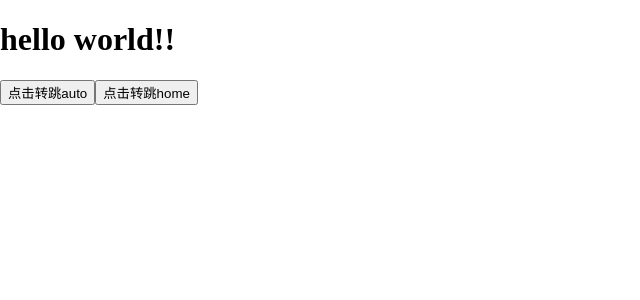
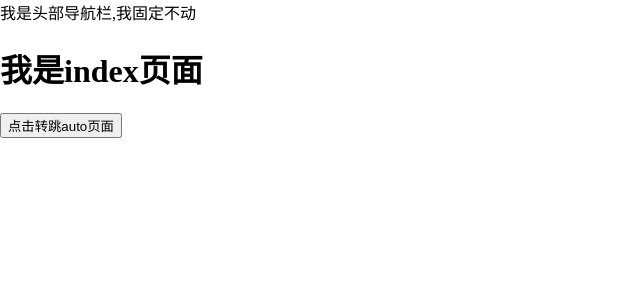
Before and after one commit to ershuaili/LearnVue, a Vue app: page /index in a window 1280 px wide. Shown: the top 300 px of the page, without its empty margins (0-640 px from the left). Built offline with nearby package versions, Linux system fonts and the light colour scheme.

Commit message:
router学习
Signed-off-by: shuai <liershuai.cn@gmail.com>

```diff
--- a/src/components/About.vue
+++ b/src/components/About.vue
@@ -1,12 +1,18 @@
 <template>
-  <div class="about">
-    <h1>This is an about page</h1>
-  </div>
+  <h1>我是about页面</h1>
+  <button @click="toIndex">点击转跳index页面</button>
 </template>
 
 <script>
 export default {
   name: 'About',
-  components: {}
+  components: {},
+  methods: {
+    toIndex() {
+      this.$router.push({
+        name: 'AppIndex',
+      })
+    },
+  }
 }
 </script>
--- /dev/null
+++ b/src/components/AppIndex.vue
@@ -0,0 +1,22 @@
+<template>
+  <h1>我是index页面</h1>
+  <button @click="about">点击转跳auto页面</button>
+</template>
+
+<script>
+export default {
+  name: "Index",
+  components: {},
+  methods: {
+    about() {
+      this.$router.push({
+        name: 'About',
+      })
+    },
+  }
+}
+</script>
+
+<style scoped>
+
+</style>
--- a/src/components/Home.vue
+++ /dev/null
@@ -1,12 +0,0 @@
-<template>
-  <div class="about">
-    <h1>This is an Home page</h1>
-  </div>
-</template>
-
-<script>
-export default {
-  name: 'Home',
-  components: {}
-}
-</script>
--- a/src/router/index.js
+++ b/src/router/index.js
@@ -1,11 +1,33 @@
 import {createRouter, createWebHistory} from 'vue-router'
+import Home from '../views/Home.vue'
 // 路由数组
 const routes = [
-    // {
-    //     path: '/',
-    //     name: '/',
-    //     component: () => import('../App.vue')
-    // },
+    {
+        path: '/',
+        name: 'Default',
+        redirect: 'home',
+        component: Home,
+    },
+    // home组件作为全局的父组件
+    {
+        path: '/home',
+        name: 'Home',
+        component: Home,
+        redirect: '/index',
+        children: [
+            {
+                path: '/index',
+                name: 'AppIndex',
+                component: () => import('../components/AppIndex.vue')
+            },
+            {
+                path: '/about',
+                name: 'About',
+                component: () => import('../components/About.vue')
+            }
+        ]
+
+    },
     {
         // 登录界面
         path: '/login',
@@ -18,21 +40,6 @@ const routes = [
         name: 'Register',
         component: () => import('../views/Register.vue')
     },
-    {
-        path: '/index',
-        name: 'Index',
-        component: () => import('../views/Index.vue')
-    },
-    {
-        path: '/home',
-        name: 'Home',
-        component: () => import('../components/Home.vue')
-    },
-    {
-        path: '/about',
-        name: 'About',
-        component: () => import('../components/About.vue')
-    }
 ];
 
 // 创建一个路由
--- /dev/null
+++ b/src/views/Home.vue
@@ -0,0 +1,20 @@
+<template>
+  <div>
+    <div>我是头部导航栏,我固定不动</div>
+    <router-view/>
+  </div>
+</template>
+
+<script>
+export default {
+  name: 'Home',
+  components: {}
+}
+</script>
+
+<style>
+.nav-menu {
+  /*margin-bottom: 40px;*/
+  box-shadow: 0 2px 4px 0 rgba(0, 0, 0, .05);
+}
+</style>
--- a/src/views/Index.vue
+++ /dev/null
@@ -1,30 +0,0 @@
-<template>
-  <h1>hello world!!</h1>
-
-  <button @click="auto">点击转跳auto</button>
-
-  <router-link active-class="active" to='/home'>
-    <button>点击转跳home</button>
-  </router-link>
-  <div>
-    <router-view/>
-  </div>
-</template>
-
-<script>
-export default {
-  name: "Index",
-  components: {},
-  methods: {
-    auto() {
-      this.$router.push({
-        name: 'auto',
-      })
-    }
-  }
-}
-</script>
-
-<style scoped>
-
-</style>
```
